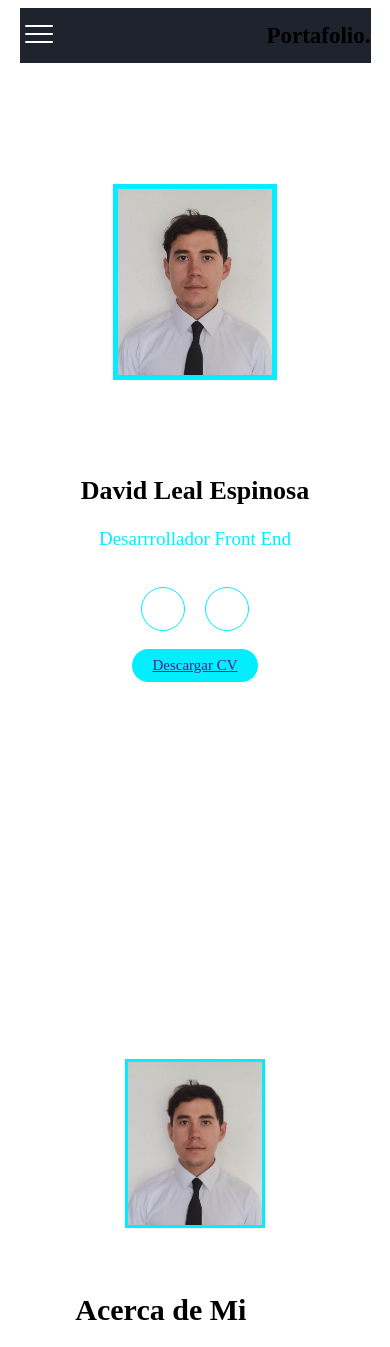
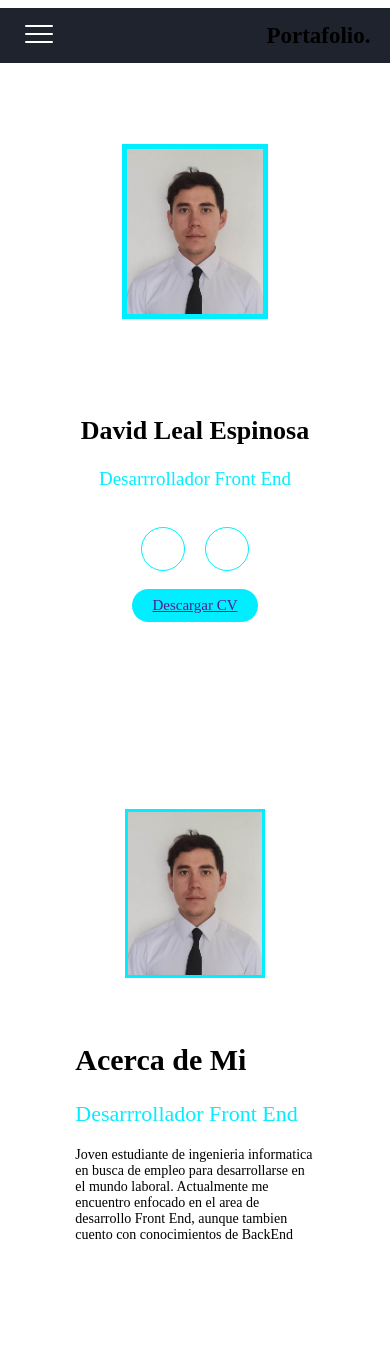
Before and after one commit to dalealpr/PortFolio_David_Leal, a React (Create React App) app: page / in a window 390 px wide. Shown: the top 1347 px of the page. Built offline with nearby package versions, Linux system fonts and the light colour scheme; the HTML template or start-up script is replaced by a standard one.

Commit message:
terminando acerca 1

```diff
--- a/src/components/acercaDeMi/AcercaDeMi.module.css
+++ b/src/components/acercaDeMi/AcercaDeMi.module.css
@@ -32,7 +32,6 @@
 /* Seccion Texto */
 .adm_text {
     width: 50%;
-    padding: 0 40px;
 }
 
 .adm_title {
@@ -109,7 +108,7 @@
 
     .cont_adm {
         width: 80%;
-        height: 850px;
+        height: 650px;
 
         display: flex;
         flex-direction: column;
--- a/src/components/header/Header.module.css
+++ b/src/components/header/Header.module.css
@@ -143,6 +143,16 @@
 
 @media screen and (max-width: 550px) {
 
+    .cont_header {
+        width: 80%;
+        height: 650px;
+        margin-top: 50px;
+
+        display: flex;
+        justify-content: center;
+        align-items: center;
+    }
+
     .headerSect_imgBr{
         width: 70%;
         height: max-content;
--- a/src/components/nav/Nav.module.css
+++ b/src/components/nav/Nav.module.css
@@ -21,12 +21,6 @@
 /* Boton Hamburguesa */
 .burguer {
     display: none;
-}
-
-
-/* Logo del sitio web */
-.logo {
-    width: 60px;
 }
 
 .navUl {
@@ -78,12 +72,17 @@
 @media screen and (max-width: 990px) {
     .navCont {
         margin-top: 0;
-        width: 90%;
+        width: 100%;
         height: 70px;
+    }
+
+    h1{
+        margin-right: 5%;
     }
 
     .burguer {
         display: block;
+        margin-left: 5%;
     }
 
     .navUl {
```
